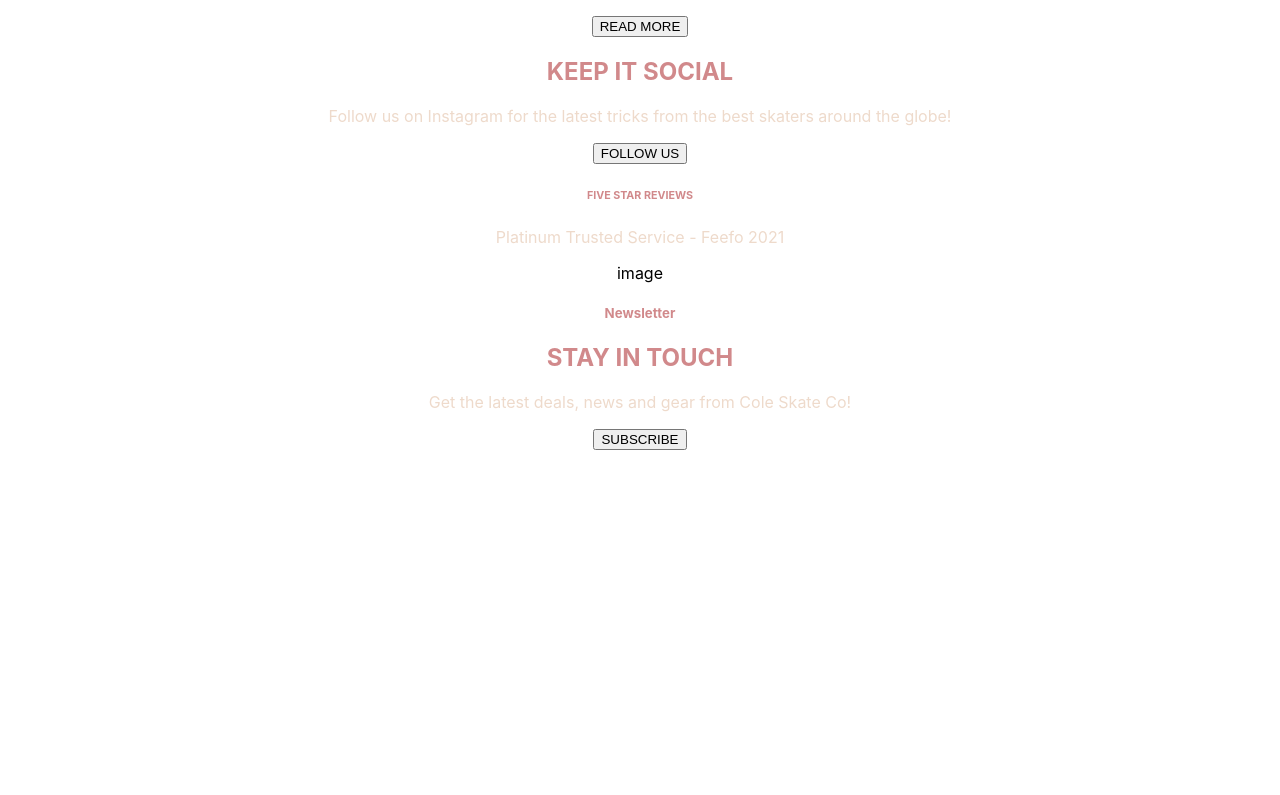
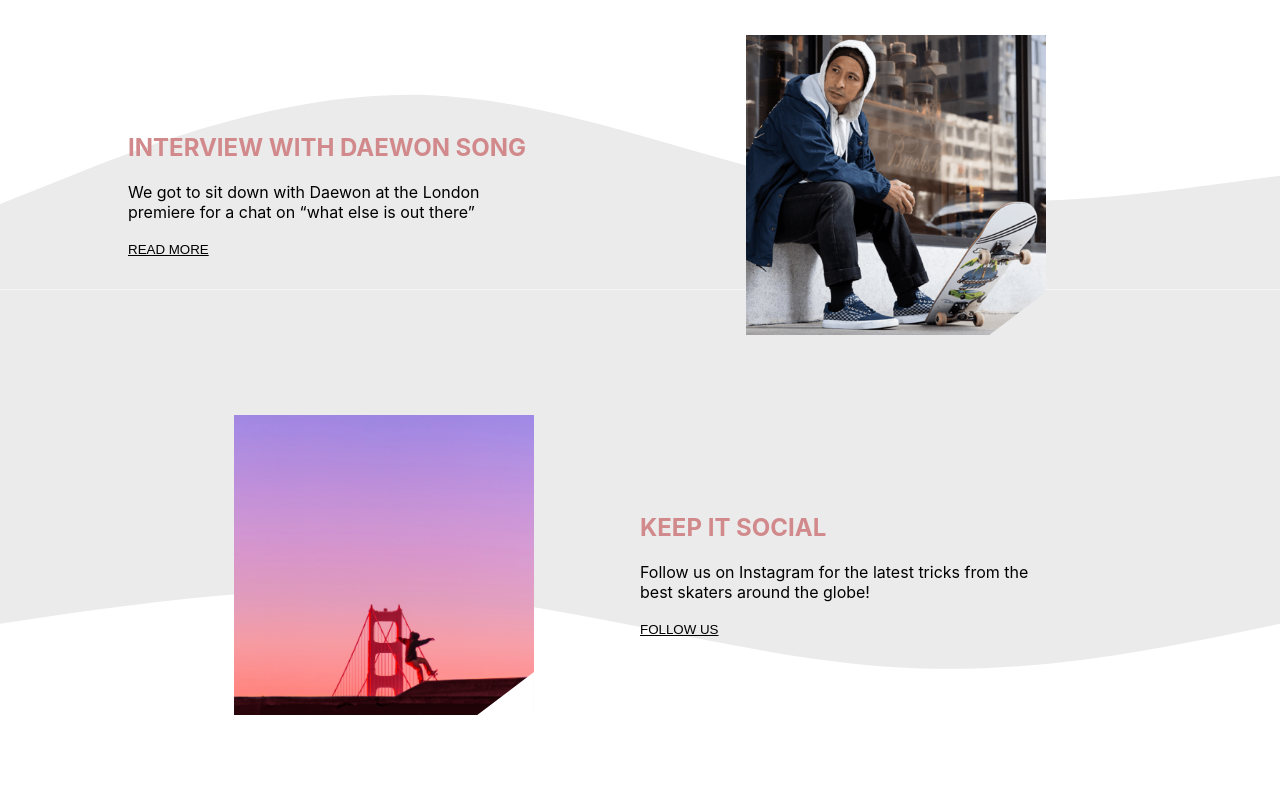
Before and after one commit to xScottishKrissx/foxhub, a React (Create React App) app: page / in a window 1280 px wide. Shown: the part 1285-2080 px from the top of the page. Before the commit the page ends 1735 px from the top, so only its background shows below. Built offline with nearby package versions, Linux system fonts and the light colour scheme.

Commit message:
0.4 - Section 3 - These waves are going to be the death of me
Trying to get the right shape is very difficult

```diff
--- a/src/App.css
+++ b/src/App.css
@@ -47,7 +47,7 @@
 
 */
 h1,h2,h3,h4,h5,h6{color: #D1898B;}
-p{color: #EEDACB;}
+p{color: black;}
 .imageRowItem > span{color: #D1898B;}
 
 /* Section 1 */
@@ -87,10 +87,12 @@
 /* Section 2 */
 .section2{
   /* outline: 1px solid red; */
+  margin: 0 auto;
+  max-width: 1200px;
 }
 .section2 > p{
   color: black ;
-  margin: 0;
+  margin: 0 ;
   padding: 0;
 }
 
@@ -98,9 +100,9 @@
   margin: 0;
     margin-top: 10px;
     margin-bottom:30px ;
-    margin: 0 auto;
+
   padding: 0;
-  max-width: 1200px;
+
 }
 
 .imageRow{
@@ -133,3 +135,99 @@
       margin-bottom: 20px;
       margin-top: 20px;
     }
+
+/********************* Section 3 */
+
+.section3{
+  background-color: #EBEBEB;
+  position: relative;
+  min-height: 800px;
+}
+.curved.upper{
+  position: absolute;
+  top: 0;
+  width: 100%;
+}
+
+.curved.upper svg{
+  background-color: white;
+}
+
+.curved.lower {
+  background-color: white;
+  position: absolute;
+  bottom: 0;
+  width: 100%;
+}
+.curved.lower > svg{background-color: #EBEBEB;}
+
+
+.imageAndTextRow{
+  display: flex;
+    align-items: center;
+  margin: 0 auto;
+  margin-bottom: 50px;
+  max-width: 1200px;
+
+  padding-top: 30px;
+  position: relative;
+  width: 80%;
+  z-index: 10;
+  /* padding: 20px; */
+}
+.imageAndTextRow.lower{
+  flex-direction: row-reverse;
+}
+
+.imageAndTextRowText{
+  text-align: left;
+  width: 50%;
+}
+.imageAndTextRowText > *{
+  width: 80%;
+  /* outline: 1px solid red; */
+}
+  .imageAndTextRowText > button{
+    border: 0;
+    background-color: #ffffff00;
+    padding: 0;
+    text-decoration: underline;
+    width: initial;
+  }
+.imageAndTextRowImage{
+  /* outline: 1px solid red; */
+  height: 300px;
+  width: 50%;
+}
+  .imageContainer{
+    /* background-image: url('./images/interview_image.jpg'); */
+
+    /* border-bottom-right-radius: 100%; */
+
+    display: block;
+    height: 100%;
+    margin: 0 auto;
+    /* outline: 1px solid black; */
+    position: relative;
+    width: 80%;
+      max-width: 300px;
+
+      /* border-radius: 0% 0% 30% 0%/0% 0% 30% 0%;; */
+  }
+    #interviewImage{
+      background-image: url('./images/interview_image.jpg');
+      background-size: cover;
+      background-position: center;
+    }
+
+    #socialImage{
+      background-image: url('./images/social_image.jpeg');
+      background-size: cover;
+      background-position: bottom;
+    }
+  .imageContainer > svg {
+    position: absolute;
+    bottom: 0;
+    left: 0;
+    /* transform: rotateY(180deg); */
+  }
--- a/src/App.js
+++ b/src/App.js
@@ -12,6 +12,8 @@
 import hoodie from './images/hoodie_1.jpg';
 import wheels from './images/wheels_1.jpg';
 import shoes from './images/shoes_1.jpg';
+import interviewImage from './images/interview_image.jpg'
+import socialImage  from './images/social_image.jpeg'
 function App() {
 
 
@@ -42,8 +44,8 @@
 
          <button>LEARN MORE</button>
 
-         <svg xmlns="http://www.w3.org/2000/svg" viewBox="0 0 1440 320"><path fill="#fff" fill-opacity="1" d="M0,96L60,80C120,64,240,32,360,42.7C480,53,600,107,720,160C840,213,960,267,1080,272C1200,277,1320,235,1380,213.3L1440,192L1440,320L1380,320C1320,320,1200,320,1080,320C960,320,840,320,720,320C600,320,480,320,360,320C240,320,120,320,60,320L0,320Z"></path></svg>
-
+         {/* <svg xmlns="http://www.w3.org/2000/svg" viewBox="0 0 1440 320"><path fill="#fff" fill-opacity="1" d="M0,96L60,80C120,64,240,32,360,42.7C480,53,600,107,720,160C840,213,960,267,1080,272C1200,277,1320,235,1380,213.3L1440,192L1440,320L1380,320C1320,320,1200,320,1080,320C960,320,840,320,720,320C600,320,480,320,360,320C240,320,120,320,60,320L0,320Z"></path></svg> */}
+         <svg height="100%" width="100%" id="svg" viewBox="0 0 1440 400" xmlns="http://www.w3.org/2000/svg" class="transition duration-300 ease-in-out delay-150"><path d="M 0,400 C 0,400 0,200 0,200 C 160.8,176 321.6,152 490,167 C 658.4,182 834.4000000000001,236 994,248 C 1153.6,260 1296.8,230 1440,200 C 1440,200 1440,400 1440,400 Z" stroke="none" stroke-width="0" fill="#fff" ></path></svg>
          {/* M78,200 c175,-72 166,76 348,2 */}
 
          <span className="gradientSection"></span>
@@ -87,7 +89,15 @@
 
 
 
-       <div>
+       <div className="section3">
+
+         <div className="curved upper">
+          {/* <svg xmlns="http://www.w3.org/2000/svg" viewBox="0 0 1440 319"><path fill="#EBEBEB" fill-opacity="1" d="M0,96L60,80C120,64,240,32,360,42.7C480,53,600,107,720,160C840,213,960,267,1080,272C1200,277,1320,235,1380,213.3L1440,192L1440,320L1380,320C1320,320,1200,320,1080,320C960,320,840,320,720,320C600,320,480,320,360,320C240,320,120,320,60,320L0,320Z"></path></svg> */}
+
+          {/* <svg height="100%" width="100%" id="svg" viewBox="0 0 1440 400" xmlns="http://www.w3.org/2000/svg" class="transition duration-300 ease-in-out delay-150"><path d="M 0,400 C 0,400 0,200 0,200 C 160.8,176 321.6,152 490,167 C 658.4,182 834.4000000000001,236 994,248 C 1153.6,260 1296.8,230 1440,200 C 1440,200 1440,400 1440,400 Z" stroke="none" stroke-width="0" fill="#EBEBEB" ></path></svg> */}
+
+          <svg xmlns="http://www.w3.org/2000/svg" viewBox="0 0 1440 320"><path fill="#EBEBEB" fill-opacity="1" d="M0,224L80,192C160,160,320,96,480,101.3C640,107,800,181,960,208C1120,235,1280,213,1360,202.7L1440,192L1440,320L1360,320C1280,320,1120,320,960,320C800,320,640,320,480,320C320,320,160,320,80,320L0,320Z"></path></svg>
+         </div>
 
          <div className="imageAndTextRow">
            <div className="imageAndTextRowText">
@@ -95,16 +105,32 @@
              <p> We got to sit down with Daewon at the London premiere for a chat on “what else is out there”</p>
              <button>READ MORE</button>
            </div>
-           <div className="imageAndTextRowImage"></div>
+           <div className="imageAndTextRowImage">
+             <span id="interviewImage" className="imageContainer">
+             <svg xmlns="http://www.w3.org/2000/svg" viewBox="0 0 1440 319"><path fill="#EBEBEB" fill-opacity="1" d="M0,1200L1440,111L1440,320L0,320Z"></path></svg>
+             </span>
+             {/* <img src={interviewImage} alt="text" /> */}
+            </div>
          </div>
 
-         <div className="imageAndTextRow">
+         <div className="imageAndTextRow lower">
            <div className="imageAndTextRowText">
              <h2>KEEP IT SOCIAL </h2>
              <p>Follow us on Instagram for the latest tricks from the best skaters around the globe!</p>
              <button>FOLLOW US</button>
            </div>
-           <div className="imageAndTextRowImage"></div>
+            <div className="imageAndTextRowImage ">
+              <span id="socialImage" className="imageContainer">
+                <svg xmlns="http://www.w3.org/2000/svg" viewBox="0 0 1440 319"><path fill="#fff" fill-opacity="1" d="M0,1200L1440,111L1440,320L0,320Z"></path></svg>
+              </span>
+
+             {/* <img src={socialImage} alt="text" /> */}
+            </div>
+         </div>
+
+         <div className="curved lower">
+          {/* <svg xmlns="http://www.w3.org/2000/svg" viewBox="0 0 1440 319"><path fill="#fff" fill-opacity="1" d="M0,96L60,80C120,64,240,32,360,42.7C480,53,600,107,720,160C840,213,960,267,1080,272C1200,277,1320,235,1380,213.3L1440,192L1440,320L1380,320C1320,320,1200,320,1080,320C960,320,840,320,720,320C600,320,480,320,360,320C240,320,120,320,60,320L0,320Z"></path></svg> */}
+          <svg height="100%" width="100%" id="svg" viewBox="0 0 1440 400" xmlns="http://www.w3.org/2000/svg" class="transition duration-300 ease-in-out delay-150"><path d="M 0,400 C 0,400 0,200 0,200 C 160.8,176 321.6,152 490,167 C 658.4,182 834.4000000000001,236 994,248 C 1153.6,260 1296.8,230 1440,200 C 1440,200 1440,400 1440,400 Z" stroke="none" stroke-width="0" fill="#fff" ></path></svg>
          </div>
 
        </div>
```
